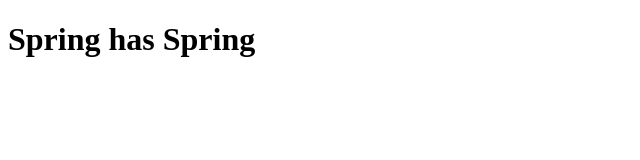
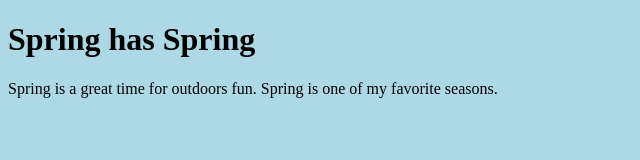
Before and after one commit to MakenzieSlater/Spring, a plain HTML site: page index.html in a window 1280 px wide. Shown: the whole page, without its empty margins (0-640 px from the left). Drawn offline with Linux system fonts and the light colour scheme.

Commit message:
added a paragraph and a style sheet

```diff
--- a/index.html
+++ b/index.html
@@ -1,9 +1,12 @@
 <!DOCTYPE html>
 <html>
-<title> </title>
+<head>
+<link rel="stylesheet"  href="styles.css">
+<title>Git Practice </title>
+</head>
 <body>
   <h1>Spring has Spring</h1>
-
+  <p> Spring is a great time for outdoors fun. Spring is one of my favorite seasons. <p>
 
 </body>
 </html>
--- /dev/null
+++ b/styles.css
@@ -0,0 +1,3 @@
+body{
+  background-color:lightblue;
+}
```
Also changed, not shown: springy.jpg (added).
